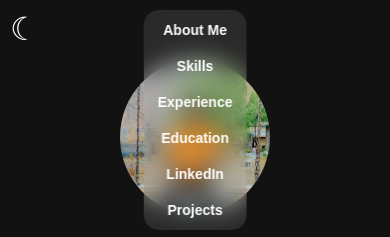
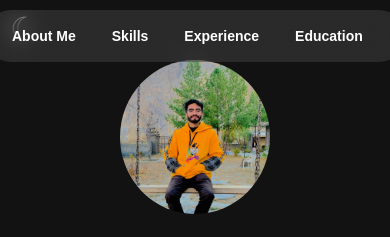
Before and after one commit to Aahil-Hassan/Portfolio, a plain HTML site: page index.html in a window 390 px wide. Shown: the top 237 px of the page. Drawn offline with Linux system fonts and the light colour scheme; a script that the page names is missing.

Commit message:
Update styles.css

```diff
--- a/styles.css
+++ b/styles.css
@@ -7,25 +7,25 @@
     padding: 0;
 }
 
-/* Floating Glass Menu - Fully Fixed */
+/* Floating Glass Menu - Rounded & Always Horizontal */
 .menu {
     position: fixed;
     top: 10px;
     left: 50%;
     transform: translateX(-50%);
     display: flex;
-    flex-wrap: wrap; /* Allows wrapping for better fit */
+    flex-wrap: wrap; /* Keeps it horizontal but wraps if needed */
     justify-content: center;
     align-items: center;
-    gap: 15px;
-    padding: 10px 20px;
+    gap: 12px;
+    padding: 12px 25px;
     background: rgba(255, 255, 255, 0.1);
     backdrop-filter: blur(12px);
-    border-radius: 50px;
+    border-radius: 50px; /* Ensures a smooth round design */
     transition: top 0.3s ease-in-out, opacity 0.3s ease-in-out, transform 0.3s ease-in-out;
     z-index: 1000;
+    max-width: 90%;
     width: auto;
-    max-width: 90%; /* Ensures it doesn’t stretch too wide */
 }
 
 /* Menu Links */
@@ -34,10 +34,10 @@
     text-decoration: none;
     font-weight: bold;
     font-size: 16px;
-    padding: 10px 12px;
+    padding: 10px 15px;
     border-radius: 20px;
     transition: all 0.3s ease-in-out;
-    white-space: nowrap; /* Prevents text wrapping */
+    white-space: nowrap; /* Prevents text wrapping inside links */
 }
 
 .menu a:hover {
@@ -45,37 +45,21 @@
     transform: scale(1.1);
 }
 
-/* Mobile Fixes */
+/* Responsive Fixes */
 @media (max-width: 768px) {
     .menu {
-        flex-wrap: wrap;
-        gap: 8px;
-        padding: 8px 12px;
-        max-width: 95%;
+        flex-wrap: nowrap; /* Keeps menu always horizontal */
+        overflow-x: auto; /* Enables scrolling if needed */
+        padding: 10px 15px;
+        max-width: 100%;
+        justify-content: flex-start; /* Ensures proper alignment */
     }
 
     .menu a {
-        padding: 8px 10px;
+        padding: 8px 12px;
         font-size: 14px;
     }
 }
-
-/* Super Small Screens */
-@media (max-width: 480px) {
-    .menu {
-        flex-direction: column;
-        align-items: center;
-        padding: 6px;
-        border-radius: 15px;
-    }
-
-    .menu a {
-        font-size: 14px;
-        padding: 6px 8px;
-    }
-}
-
-
 
 
 
```
